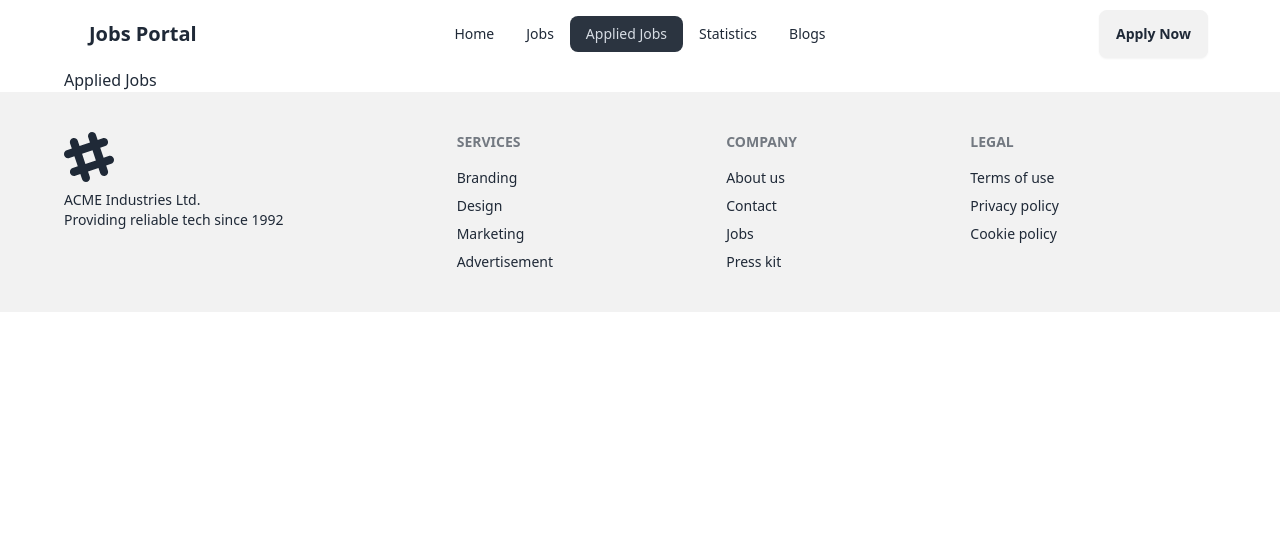
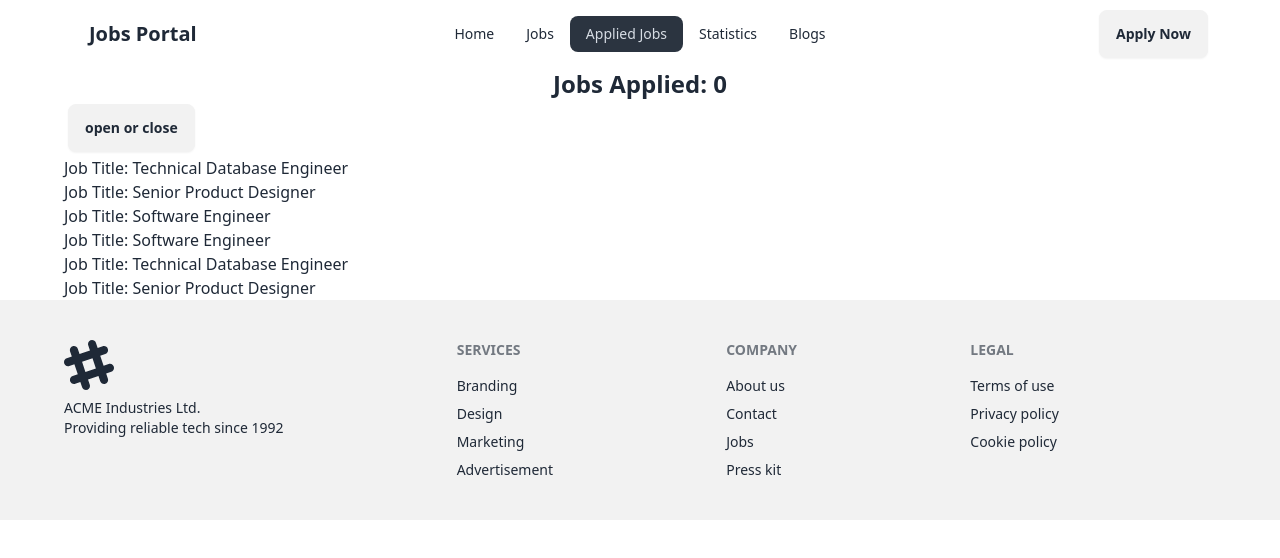
Before and after one commit to Jamil-Aktar-Ifat/react-jobs-portal, a React (Vite) app: page /applied in a window 1280 px wide. Shown: the top 558 px of the page. Built offline with nearby package versions, Linux system fonts and the light colour scheme.

Commit message:
displayed applied jobs from stored ids

```diff
--- a/src/components/AppliedJobs/AppliedJobs.jsx
+++ b/src/components/AppliedJobs/AppliedJobs.jsx
@@ -1,18 +1,52 @@
+import { useState } from "react";
 import { useEffect } from "react";
 import { useLoaderData } from "react-router-dom";
 import { getStoredJobApplication } from "../../Utility/localStorage";
 
 const AppliedJobs = () => {
   const jobs = useLoaderData();
+
+  const [appliedJobs, setAppliedJobs] = useState([]);
+
   useEffect(() => {
     const storedJobIds = getStoredJobApplication();
-    if(jobs.length > 0){
-        // const jobsApplied = jobs.filter(job => )
+    if (jobs.length > 0) {
+      //   const jobsApplied = jobs.filter((job) => storedJobIds.includes(job.id));
+
+      const jobsApplied = [];
+      for (const id of storedJobIds) {
+        const job = jobs.find((job) => job.id === id);
+        if (job) {
+          jobsApplied.push(job);
+        }
+      }
+      setAppliedJobs(jobsApplied);
     }
   }, []);
   return (
     <div>
-      <h2>Applied Jobs</h2>
+      <h2 className="text-2xl font-bold text-center">
+        Jobs Applied: {appliedJobs.length}
+      </h2>
+      <details className="dropdown">
+        <summary className="btn m-1">open or close</summary>
+        <ul className="menu dropdown-content bg-base-100 rounded-box z-[1] w-52 p-2 shadow">
+          <li>
+            <a>All</a>
+          </li>
+          <li>
+            <a>Remote</a>
+          </li>
+          <li>
+            <a>Onsite</a>
+          </li>
+        </ul>
+      </details>
+      <ul>
+        {jobs.map((job) => (
+          <li key={job.id}> Job Title: {job.job_title}</li>
+        ))}
+      </ul>
     </div>
   );
 };
--- a/src/components/JobDetails/JobDetails.jsx
+++ b/src/components/JobDetails/JobDetails.jsx
@@ -12,10 +12,11 @@ import { saveJobApplication } from "../../Utility/localStorage";
 const JobDetails = () => {
   const jobs = useLoaderData();
   const { id } = useParams();
-  const job = jobs.find((job) => job.id === parseInt(id));
+  const idInt = parseInt(id);
+  const job = jobs.find((job) => job.id === idInt);
 
   const handleApplyJob = () => {
-    saveJobApplication(id);
+    saveJobApplication(idInt);
     toast("You've applied successfully!");
   };
   return (
```
